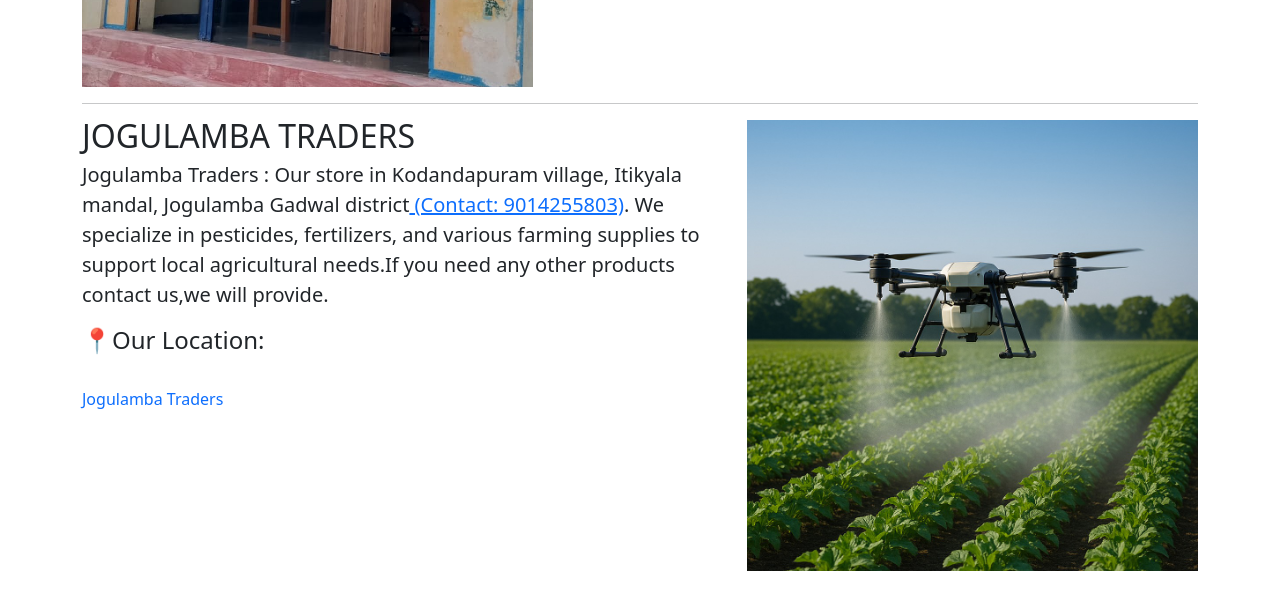
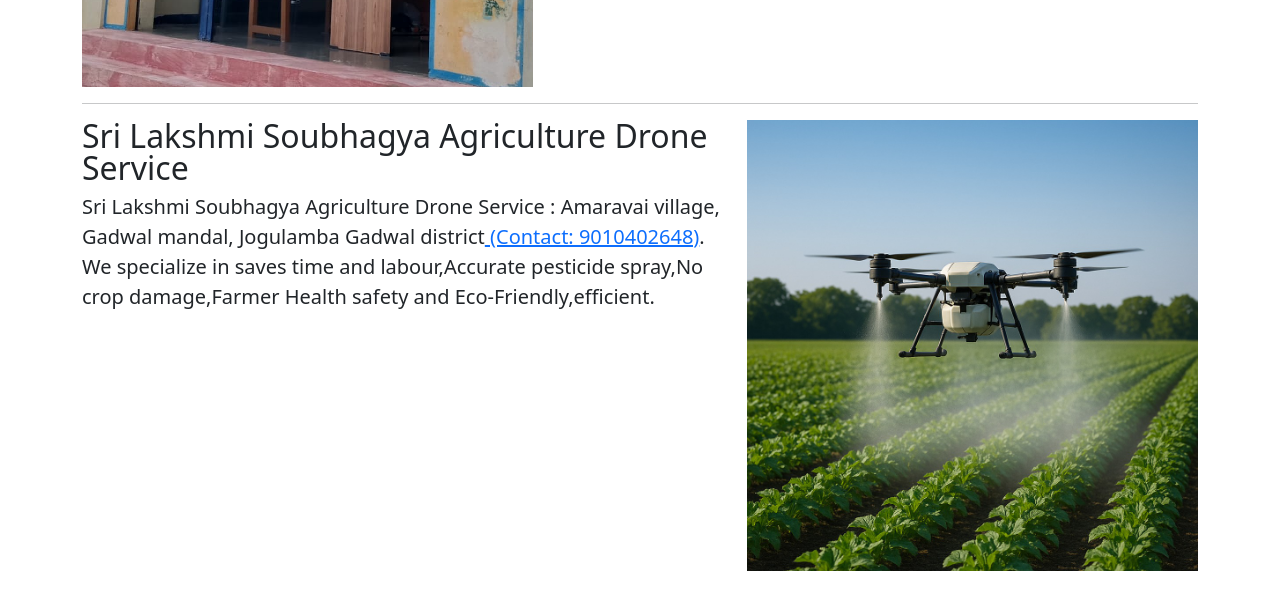
Before and after one commit to Suvarna-Maddi7/Agro-Pest, a plain HTML site: page index.html in a window 1280 px wide. Shown: the part 3020-3609 px from the top of the page. Drawn offline with nearby package versions, Linux system fonts and the light colour scheme.

Commit message:
Update index.html

```diff
--- a/index.html
+++ b/index.html
@@ -261,10 +261,9 @@
 
       <div class="row featurette">
         <div class="col-md-7">
-          <h2 class="featurette-heading fw-normal lh-1">JOGULAMBA TRADERS <span class="text-body-secondary"></span></h2>
-          <p class="lead">Jogulamba Traders : Our store in Kodandapuram village, Itikyala mandal, Jogulamba Gadwal district<a href="tel:+91 9014255803"> (Contact: 9014255803)</a>. We specialize in pesticides, fertilizers, and various farming supplies to support local agricultural needs.If you need any other products contact us,we will provide.</p>
+          <h2 class="featurette-heading fw-normal lh-1">Sri Lakshmi Soubhagya Agriculture Drone Service <span class="text-body-secondary"></span></h2>
+          <p class="lead">Sri Lakshmi Soubhagya Agriculture Drone Service :  Amaravai village, Gadwal mandal, Jogulamba Gadwal district<a href="tel:+91 9010402648"> (Contact: 9010402648)</a>. We specialize in saves time and labour,Accurate pesticide spray,No crop damage,Farmer Health safety and Eco-Friendly,efficient.</p>
 
-          <h4 >📍Our Location:</h4><br><a href="https://maps.app.goo.gl/KgaK3rrwE2q9mu1c8"style="text-decoration:none;">Jogulamba Traders</a>
         </div>
 
         <div class="col-md-5">
```
